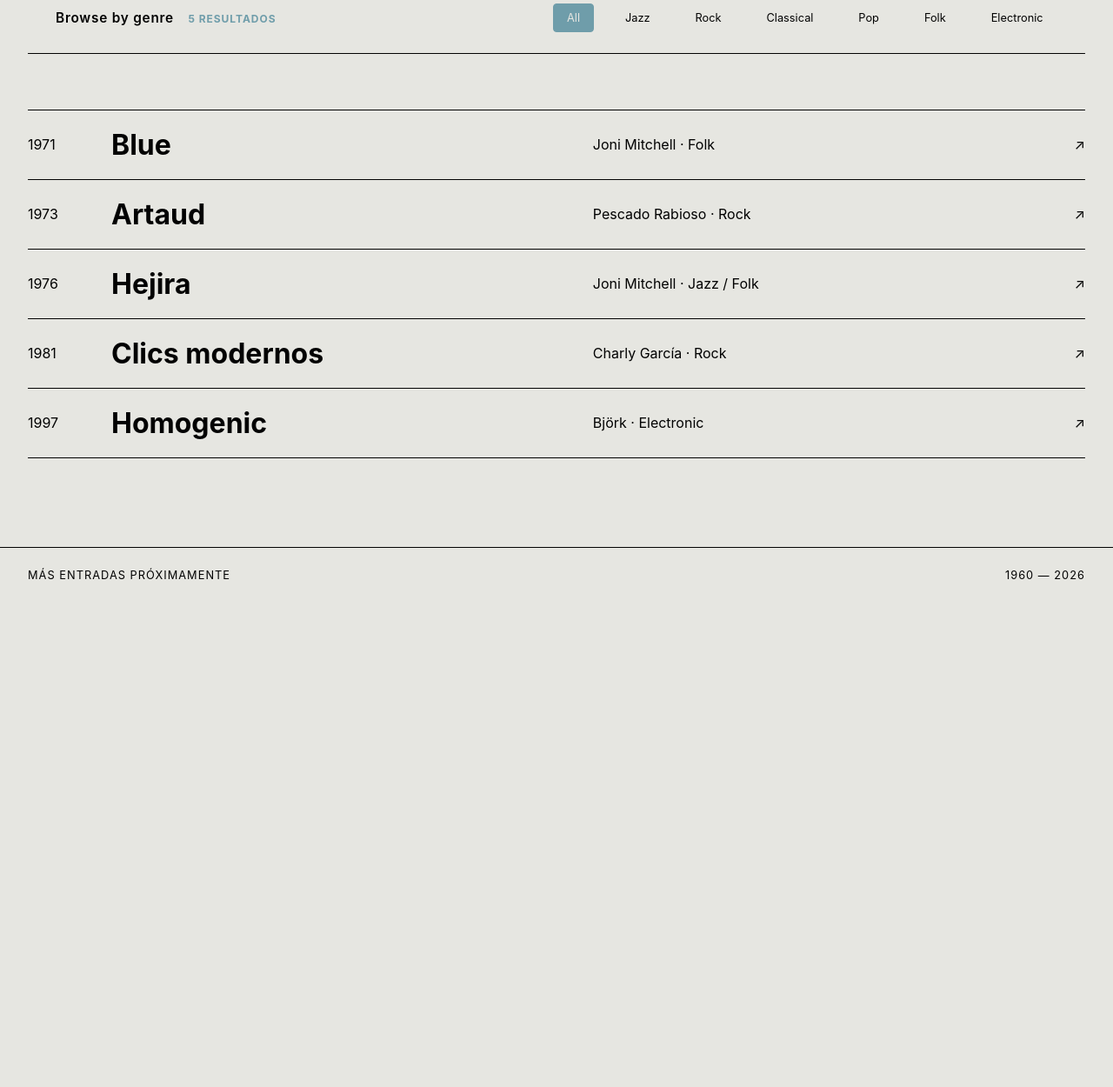
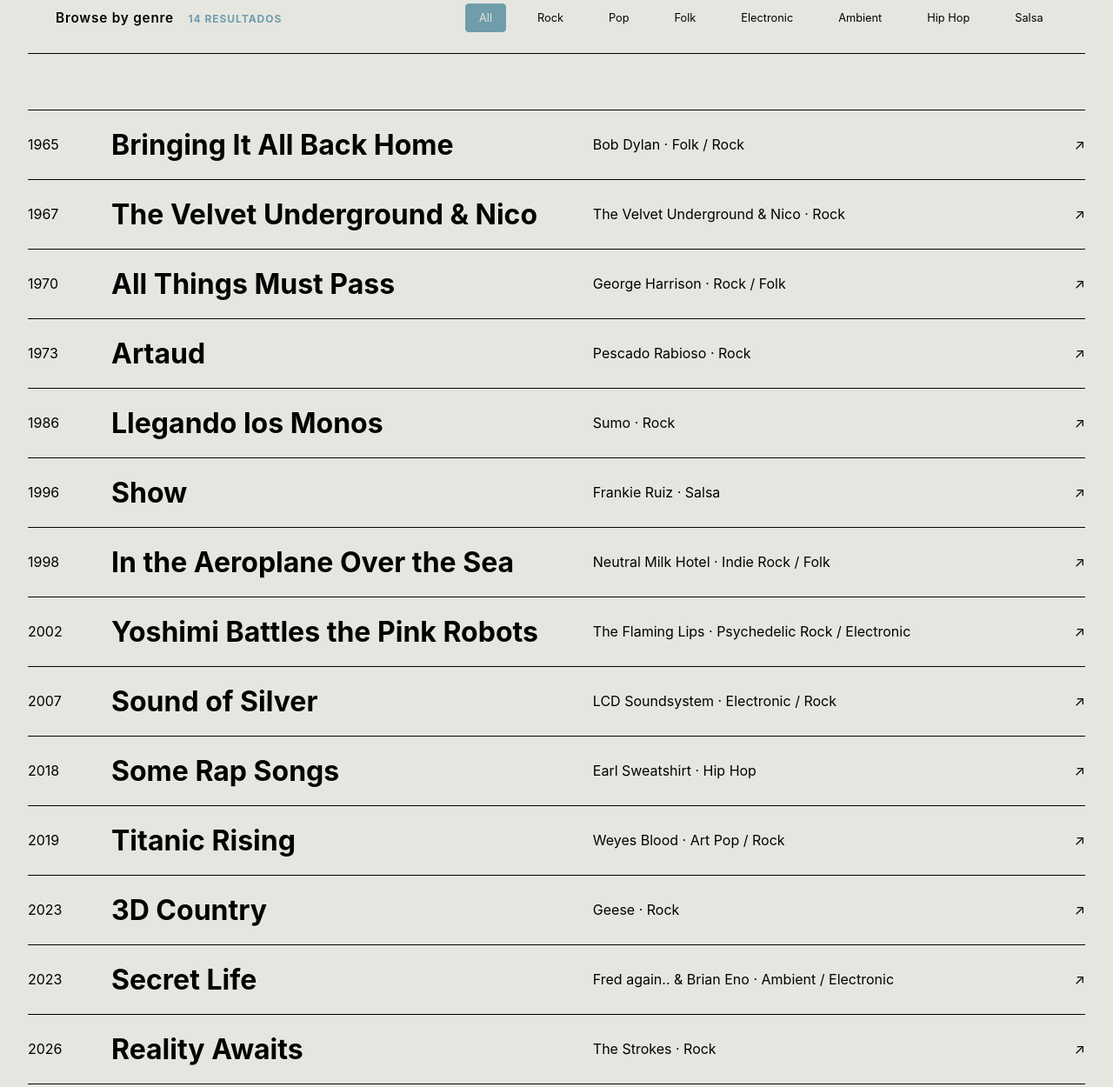
Before and after one commit to santiagobarbieri/Entrega-Final-Coder-House, a website: page pages/archive.html in a window 1280 px wide. Shown: the part 459-1709 px from the top of the page at 87% size. Before the commit the page ends 1152 px from the top, so only its background shows below. Drawn offline with nearby package versions, Linux system fonts and the light colour scheme.

Commit message:
arreglar el filtrado en archive y cambiar los discos/artistas

```diff
--- a/pages/archive.html
+++ b/pages/archive.html
@@ -37,23 +37,36 @@
         <nav class="mid-row" aria-label="Filtros del archivo">
             <div class="year-range">
                 <span>Browse by genre</span>
-                <span class="result-count" id="resultCount" aria-live="polite">5 resultados</span>
+                <span class="result-count" id="resultCount" aria-live="polite">14 resultados</span>
             </div>
             <ul class="filters">
                 <li><button class="filter-btn active" type="button" data-filter="all" aria-pressed="true" aria-controls="archiveList">All</button></li>
-                <li><button class="filter-btn" type="button" data-filter="jazz" aria-pressed="false" aria-controls="archiveList">Jazz</button></li>
                 <li><button class="filter-btn" type="button" data-filter="rock" aria-pressed="false" aria-controls="archiveList">Rock</button></li>
-                <li><button class="filter-btn" type="button" data-filter="classical" aria-pressed="false" aria-controls="archiveList">Classical</button></li>
                 <li><button class="filter-btn" type="button" data-filter="pop" aria-pressed="false" aria-controls="archiveList">Pop</button></li>
                 <li><button class="filter-btn" type="button" data-filter="folk" aria-pressed="false" aria-controls="archiveList">Folk</button></li>
                 <li><button class="filter-btn" type="button" data-filter="electronic" aria-pressed="false" aria-controls="archiveList">Electronic</button></li>
+                <li><button class="filter-btn" type="button" data-filter="ambient" aria-pressed="false" aria-controls="archiveList">Ambient</button></li>
+                <li><button class="filter-btn" type="button" data-filter="hip-hop" aria-pressed="false" aria-controls="archiveList">Hip Hop</button></li>
+                <li><button class="filter-btn" type="button" data-filter="salsa" aria-pressed="false" aria-controls="archiveList">Salsa</button></li>
             </ul>
         </nav>
         <section class="archive-list" id="archiveList" aria-label="Entradas del archivo">
-            <a class="archive-item" href="#" data-genres="folk">
-                <span>1971</span>
-                <strong>Blue</strong>
-                <span class="archive-meta">Joni Mitchell · Folk</span>
+            <a class="archive-item" href="#" data-genres="folk rock">
+                <span>1965</span>
+                <strong>Bringing It All Back Home</strong>
+                <span class="archive-meta">Bob Dylan · Folk / Rock</span>
+                <span class="archive-arrow">↗</span>
+            </a>
+            <a class="archive-item" href="#" data-genres="rock">
+                <span>1967</span>
+                <strong>The Velvet Underground &amp; Nico</strong>
+                <span class="archive-meta">The Velvet Underground &amp; Nico · Rock</span>
+                <span class="archive-arrow">↗</span>
+            </a>
+            <a class="archive-item" href="#" data-genres="rock folk">
+                <span>1970</span>
+                <strong>All Things Must Pass</strong>
+                <span class="archive-meta">George Harrison · Rock / Folk</span>
                 <span class="archive-arrow">↗</span>
             </a>
             <a class="archive-item" href="#" data-genres="rock">
@@ -62,22 +75,64 @@
                 <span class="archive-meta">Pescado Rabioso · Rock</span>
                 <span class="archive-arrow">↗</span>
             </a>
-            <a class="archive-item" href="#" data-genres="jazz folk">
-                <span>1976</span>
-                <strong>Hejira</strong>
-                <span class="archive-meta">Joni Mitchell · Jazz / Folk</span>
+            <a class="archive-item" href="#" data-genres="rock">
+                <span>1986</span>
+                <strong>Llegando los Monos</strong>
+                <span class="archive-meta">Sumo · Rock</span>
+                <span class="archive-arrow">↗</span>
+            </a>
+            <a class="archive-item" href="#" data-genres="salsa">
+                <span>1996</span>
+                <strong>Show</strong>
+                <span class="archive-meta">Frankie Ruiz · Salsa</span>
+                <span class="archive-arrow">↗</span>
+            </a>
+            <a class="archive-item" href="#" data-genres="rock folk">
+                <span>1998</span>
+                <strong>In the Aeroplane Over the Sea</strong>
+                <span class="archive-meta">Neutral Milk Hotel · Indie Rock / Folk</span>
+                <span class="archive-arrow">↗</span>
+            </a>
+            <a class="archive-item" href="#" data-genres="rock electronic">
+                <span>2002</span>
+                <strong>Yoshimi Battles the Pink Robots</strong>
+                <span class="archive-meta">The Flaming Lips · Psychedelic Rock / Electronic</span>
+                <span class="archive-arrow">↗</span>
+            </a>
+            <a class="archive-item" href="#" data-genres="electronic rock">
+                <span>2007</span>
+                <strong>Sound of Silver</strong>
+                <span class="archive-meta">LCD Soundsystem · Electronic / Rock</span>
+                <span class="archive-arrow">↗</span>
+            </a>
+            <a class="archive-item" href="#" data-genres="hip-hop">
+                <span>2018</span>
+                <strong>Some Rap Songs</strong>
+                <span class="archive-meta">Earl Sweatshirt · Hip Hop</span>
+                <span class="archive-arrow">↗</span>
+            </a>
+            <a class="archive-item" href="#" data-genres="pop rock">
+                <span>2019</span>
+                <strong>Titanic Rising</strong>
+                <span class="archive-meta">Weyes Blood · Art Pop / Rock</span>
                 <span class="archive-arrow">↗</span>
             </a>
             <a class="archive-item" href="#" data-genres="rock">
-                <span>1981</span>
-                <strong>Clics modernos</strong>
-                <span class="archive-meta">Charly García · Rock</span>
+                <span>2023</span>
+                <strong>3D Country</strong>
+                <span class="archive-meta">Geese · Rock</span>
                 <span class="archive-arrow">↗</span>
             </a>
-            <a class="archive-item" href="#" data-genres="electronic">
-                <span>1997</span>
-                <strong>Homogenic</strong>
-                <span class="archive-meta">Björk · Electronic</span>
+            <a class="archive-item" href="#" data-genres="ambient electronic">
+                <span>2023</span>
+                <strong>Secret Life</strong>
+                <span class="archive-meta">Fred again.. &amp; Brian Eno · Ambient / Electronic</span>
+                <span class="archive-arrow">↗</span>
+            </a>
+            <a class="archive-item" href="#" data-genres="rock">
+                <span>2026</span>
+                <strong>Reality Awaits</strong>
+                <span class="archive-meta">The Strokes · Rock</span>
                 <span class="archive-arrow">↗</span>
             </a>
             <p class="archive-empty" id="archiveEmpty" hidden>No hay entradas en esta categoría por ahora.</p>
--- a/scss/layout/_pages.scss
+++ b/scss/layout/_pages.scss
@@ -100,7 +100,10 @@
   border-bottom: 1px solid $color-texto;
   color: $color-texto;
   text-decoration: none;
-  strong { font-size: clamp(1.25rem, 2.5vw, 2rem); }
+  strong {
+    font-size: clamp(1.25rem, 2.5vw, 2rem);
+    overflow-wrap: anywhere;
+  }
   span { line-height: 1.4; }
 }
 
```
Also changed, not shown: index.html (+12 -12 lines), pages/featured.html (+9 -9 lines), styles/styles.css, 1 other file.
